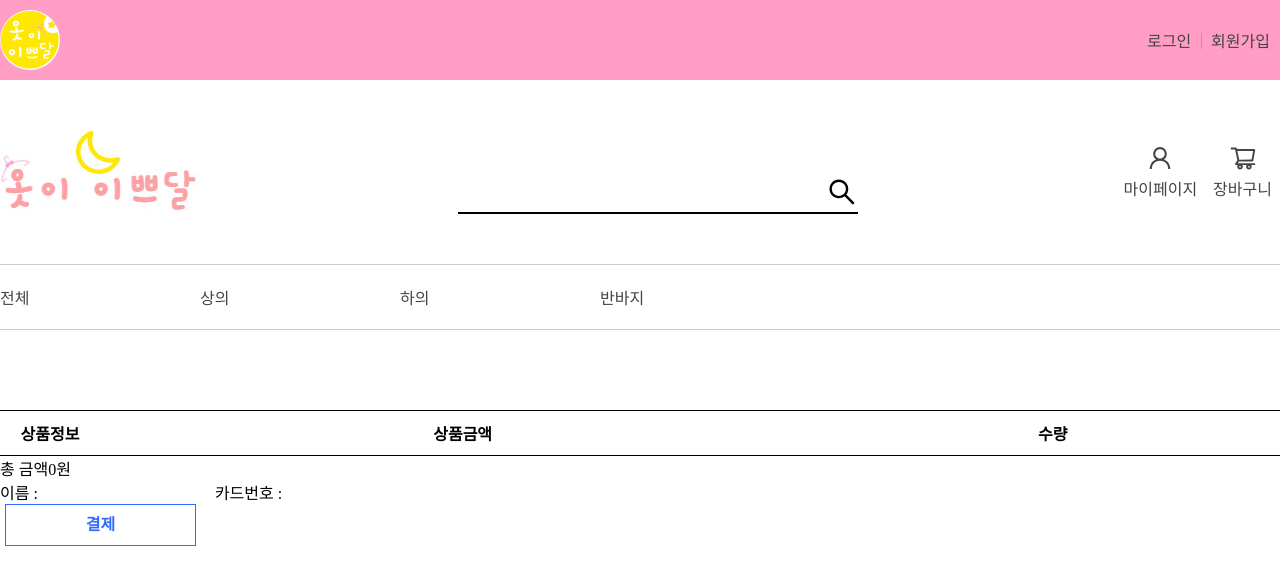
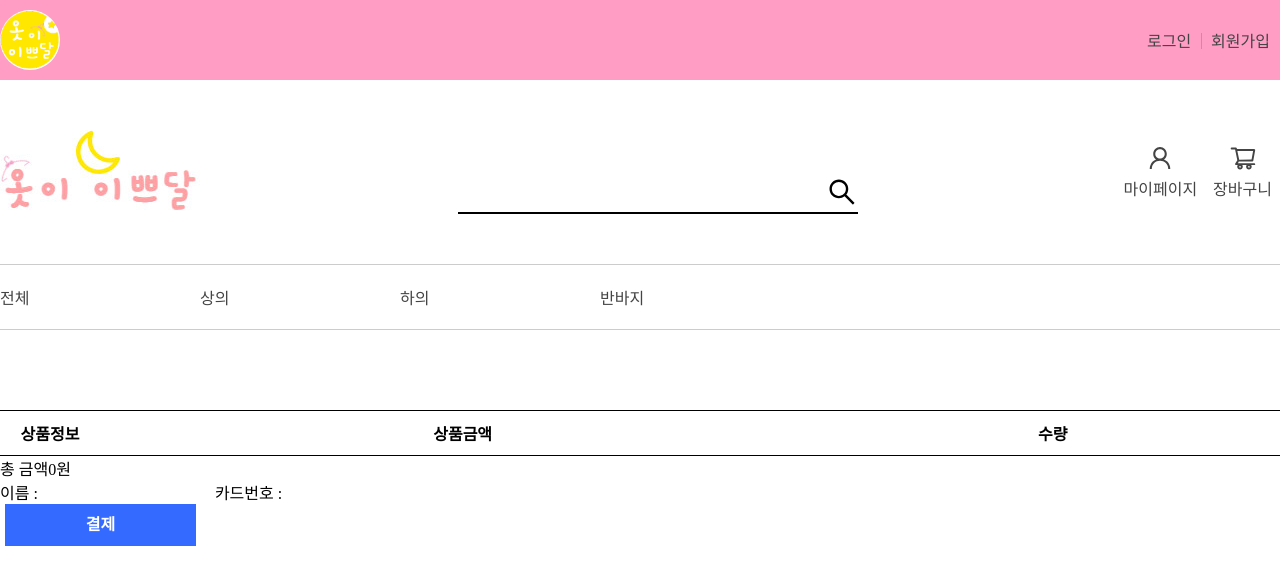
Before and after one commit to msm0748/react-shop, a React (Create React App) app: page /Payment in a window 1280 px wide. Shown: the top 584 px of the page. Built offline with nearby package versions, Linux system fonts and the light colour scheme.

Commit message:
text components

```diff
--- a/src/components/Header.jsx
+++ b/src/components/Header.jsx
@@ -18,7 +18,7 @@ const Header = ({clothes}) => {
 	return (
 			<S.Header>
 				<S.Gnb>
-					<div className="wrap">
+					<S.StyleWrap>
 						<S.Logo>
 							<Link to="/">
 								<img src={logoImg} alt="로고"/>
@@ -32,7 +32,7 @@ const Header = ({clothes}) => {
 								<Link to="/">회원가입</Link>
 							</li>
 						</ul>
-					</div>
+					</S.StyleWrap>
 				</S.Gnb>
 				<div>
 					<div className="wrap">
--- /dev/null
+++ b/src/components/template/Button.jsx
@@ -0,0 +1,7 @@
+import {StyledButton} from "../../styles/Template.style";
+
+export default function Button({children, ...rest}){
+	return (
+			<StyledButton {...rest}>{children}</StyledButton>
+	)
+}
--- a/src/pages/Cart.jsx
+++ b/src/pages/Cart.jsx
@@ -1,6 +1,7 @@
 import { useEffect, useState } from "react";
 import * as S from "../styles/Cart.style.js";
-import {Button} from "../styles/Detail.style.js";
+// import {Button} from "../styles/Detail.style.js";
+import Button from "../components/template/Button.jsx";
 import { useSelector, useDispatch } from "react-redux";
 import { addCount, minusCount, deleteItem, paymentChecked, paymentAllChecked } from "../store/cartSlice.js";
 import { AiFillCaretUp, AiFillCaretDown } from "react-icons/ai";
@@ -106,7 +107,7 @@ function Cart() {
           원
         </div>
         <div>
-	        <Link to="/payment"><Button  bcColor="#346aff" color="#fff">결제하기</Button></Link>
+	        <Link to="/payment"><Button bcColor="#346aff" color="#fff">결제하기</Button></Link>
         </div>
       </div>
     </>
--- a/src/pages/Detail.jsx
+++ b/src/pages/Detail.jsx
@@ -1,6 +1,7 @@
 import { useEffect, useState } from "react";
 import { useParams } from "react-router-dom";
 import { AiFillCaretUp, AiFillCaretDown } from "react-icons/ai";
+import Button from "../components/template/Button.jsx";
 import { useDispatch } from "react-redux";
 import { addItem } from "../store/cartSlice.js";
 import ReactImageMagnify from "react-image-magnify";
@@ -97,17 +98,17 @@ function Detail({ clothes }) {
                 </S.CountButtonWrap>
               </S.CountForm>
 
-              <S.Button
+              <Button
                 onClick={() => {
 	                onAlert();
                   dispatch(addItem({ ...currentClothes, count: count, checked: true }));
                 }}
               >
                 장바구니
-              </S.Button>
-              <S.Button bcColor="#346aff" color="#fff">
+              </Button>
+              <Button bcColor="#346aff" color="#fff">
                 주문하기
-              </S.Button>
+              </Button>
             </S.ButtonWrap>
           </S.GoodsTit>
         </S.DetailHead>
--- a/src/pages/Payment.jsx
+++ b/src/pages/Payment.jsx
@@ -1,6 +1,7 @@
 import * as S from "../styles/Cart.style.js";
 import { useSelector, useDispatch } from "react-redux";
-import {Button} from "../styles/Detail.style.js";
+import {Wrap} from "../styles/Template.style.js"
+import Button from "../components/template/Button.jsx";
 import { paymentItem } from "../store/cartSlice.js";
 
 function Payment() {
@@ -11,7 +12,7 @@ function Payment() {
     dispatch(paymentItem(cart));
   };
   return (
-    <div className="wrap">
+    <Wrap>
       <S.Table>
         <colgroup>
           <col style={{ width: "100px" }} />
@@ -57,9 +58,9 @@ function Payment() {
         <input type="text" id="inputName" />
         <label htmlFor="inputCardName">카드번호 :</label>
         <input type="text" id="inputCardName" />
-        <Button type="submit">결제</Button>
+        <Button type="submit" bcColor="#346aff" color="#fff">결제</Button>
       </form>
-    </div>
+    </Wrap>
   );
 }
 
--- a/src/styles/Detail.style.js
+++ b/src/styles/Detail.style.js
@@ -26,21 +26,6 @@ export const ButtonWrap = styled.div`
 export const CountForm = styled.div`
   border: 1px solid #ccc;
   display: flex;
-`;
-
-
-export const Button = styled.button`
-  display: block;
-  line-height: 40px;
-  width: 191px;
-  height: 42px;
-  color: ${(props) => (props.color ? props.color : "#346aff")};
-  background: ${(props) => (props.bcColor ? props.bcColor : "transparent")};
-  text-align: center;
-  font-weight: bold;
-  font-size: 16px;
-  border: 1px solid #346aff;
-  margin: 0 5px;
 `;
 
 export const GoodsTit = styled.div`
--- a/src/styles/Header.style.js
+++ b/src/styles/Header.style.js
@@ -1,4 +1,10 @@
 import styled from "styled-components";
+import {Wrap} from "./Template.style.js";
+
+export const StyleWrap = styled(Wrap)`
+  display: flex;
+  justify-content: space-between;
+`
 
 export const Header = styled.header`
   margin-bottom: 80px;
@@ -11,10 +17,6 @@ export const Gnb = styled.div`
   padding: 10px 0;
   background-color: #ff9dc5;
 
-  .wrap {
-    display: flex;
-    justify-content: space-between;
-  }
 
   ul {
     display: flex;
--- /dev/null
+++ b/src/styles/Template.style.js
@@ -0,0 +1,20 @@
+import styled from "styled-components";
+
+export const Wrap = styled.div`
+	width:1280px;
+  	margin:0 auto;
+`
+
+export const StyledButton = styled.button`
+  display: block;
+  line-height: 40px;
+  width: 191px;
+  height: 42px;
+  color: ${(props) => (props.color ? props.color : "#346aff")};
+  background: ${(props) => (props.bcColor ? props.bcColor : "transparent")};
+  text-align: center;
+  font-weight: bold;
+  font-size: 16px;
+  border: 1px solid #346aff;
+  margin: 0 5px;
+`
--- /dev/null
+++ b/src/styles/Theme.style.js
@@ -0,0 +1,29 @@
+const colors = {
+	black: "#000000",
+	grey: "#999999",
+	green: "#3cb46e",
+	blue: "#000080",
+};
+
+const common = {
+	flexCenter: `
+    display: flex;
+    justify-contents: center;
+    align-items: center;
+  `,
+	flexCenterColumn: `
+    display: flex;
+    flex-direction: column;
+    justify-contents: center;
+    align-items: center;
+  `,
+};
+
+
+
+const theme = {
+	colors,
+	common
+};
+
+export default theme;
```
Also changed, not shown: src/index.js (+6 -1 lines), src/styles/Global.style.js (renamed from src/styles/GlobalStyle.js).
